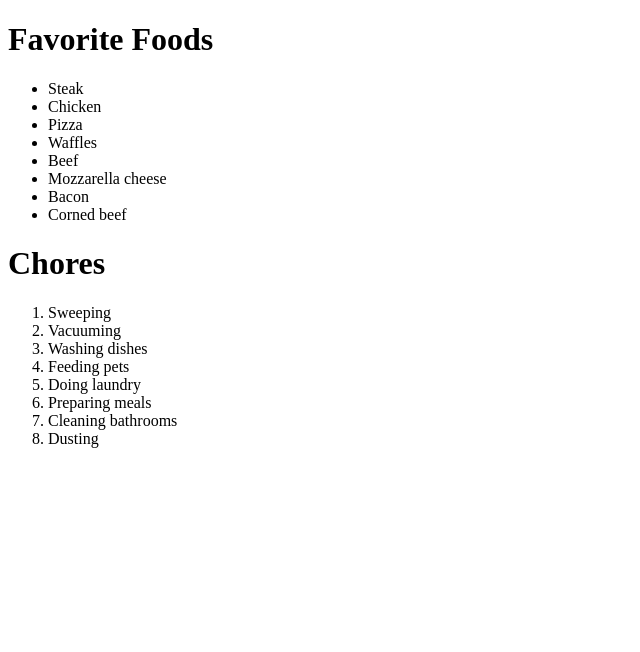
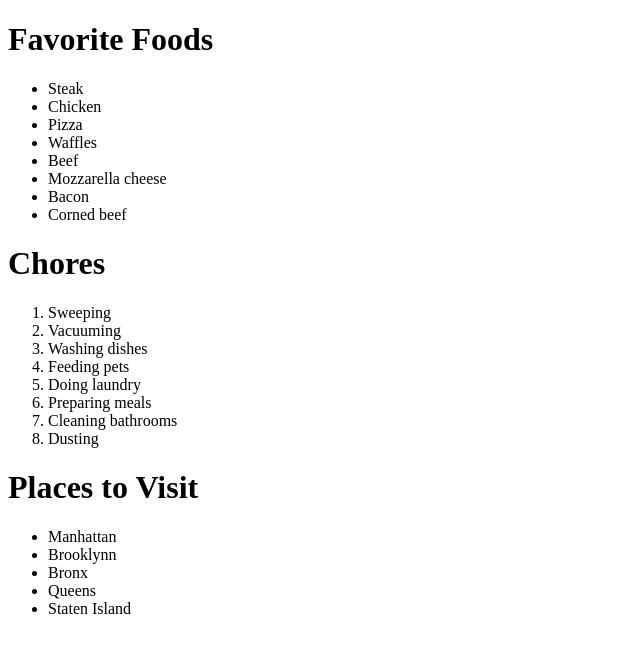
Before and after one commit to whitetc/index, a plain HTML site: page list-practice.html in a window 1280 px wide. Shown: the whole page, without its empty margins (0-640 px from the left). Drawn offline with Linux system fonts and the light colour scheme.

Commit message:
added places to visit list

```diff
--- a/list-practice.html
+++ b/list-practice.html
@@ -29,5 +29,14 @@
     <li>Cleaning bathrooms</li>
     <li>Dusting</li>
   </ol>
+  <h1><strong>Places to Visit</strong></h1>
+  <ul>
+    <li>Manhattan</li>
+    <li>Brooklynn</li>
+    <li>Bronx</li>
+    <li>Queens</li>
+    <li>Staten Island</li>
+  </ul>
+
 </body>
 </html>
```
